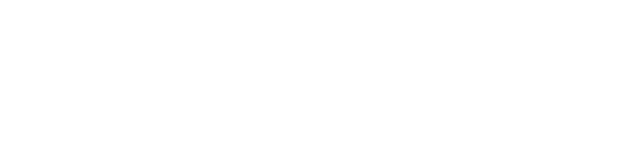
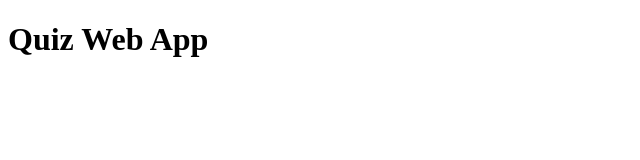
Before and after one commit to Suriti730/Quiz-Web-App, a plain HTML site: page index.html in a window 1280 px wide. Shown: the whole page, without its empty margins (0-640 px from the left). Drawn offline with Linux system fonts and the light colour scheme.

Commit message:
update code

```diff
--- a/index.html
+++ b/index.html
@@ -6,6 +6,8 @@
     <title>Quiz Web App</title>
 </head>
 <body>
-
+    <div class="container">
+        <h1>Quiz Web App</h1>
+    </div>
 </body>
 </html>
```
